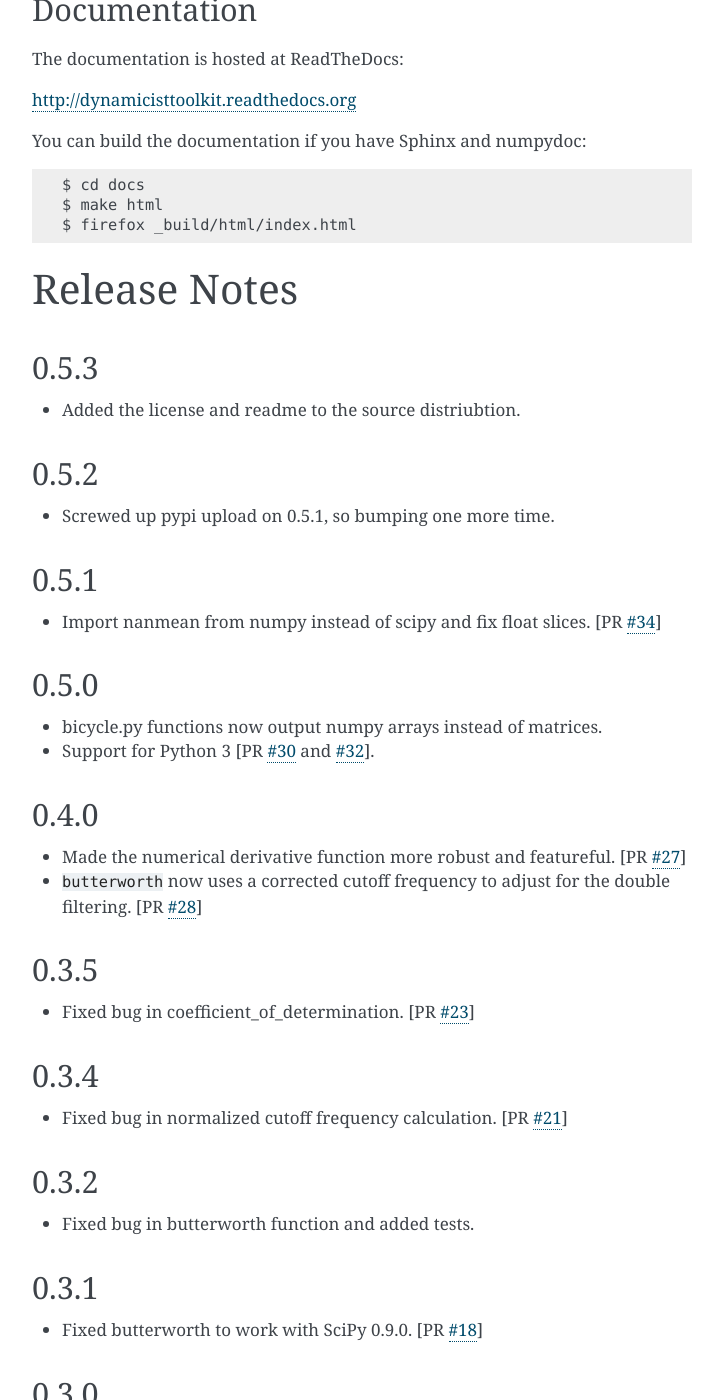
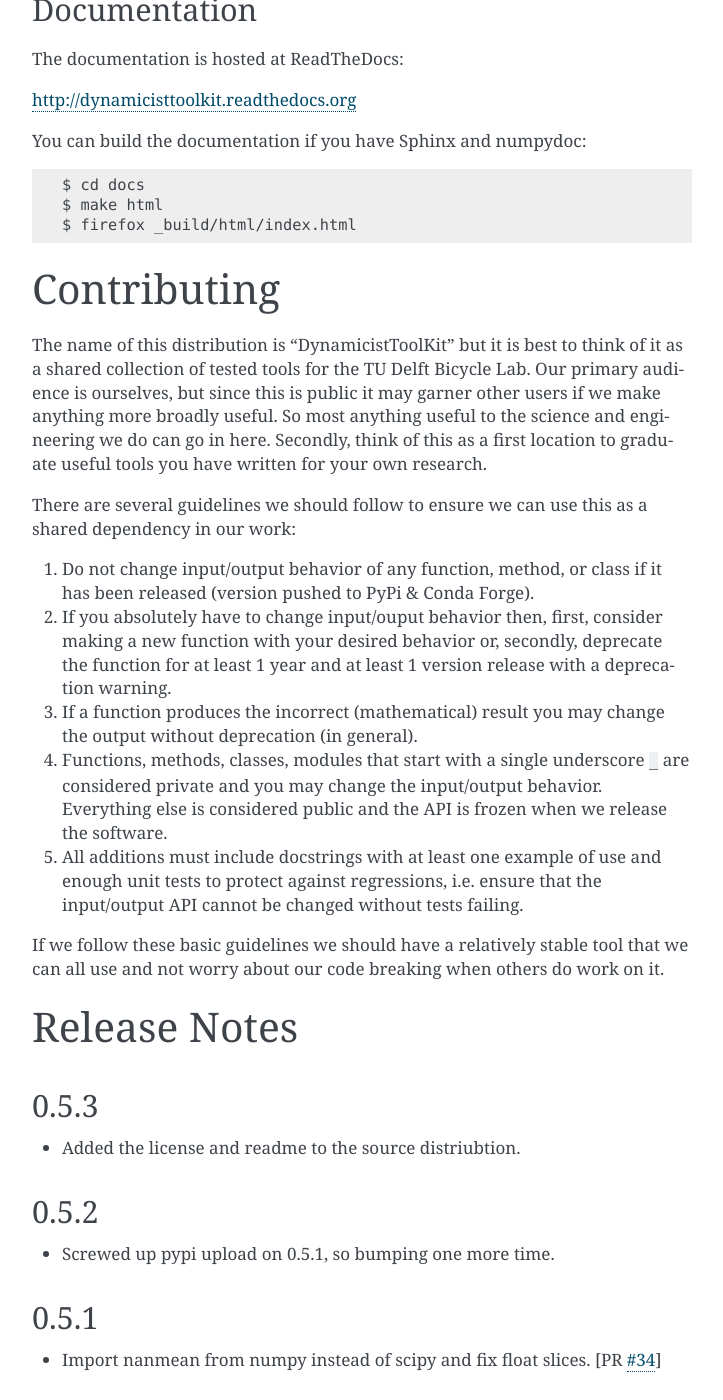
Before and after one commit to moorepants/DynamicistToolKit, a Sphinx documentation site: the page built from docs/index.rst, in a window 1280 px wide and 1400 px high, scrolled down 2122 px. Shown: the whole window, without its empty margins (388-1111 px from the left). Built offline with Sphinx 7.4.7, drawn with Linux system fonts in a browser that asks for light colours.

Commit message:
Added initial contributing explanation.

```diff
--- /dev/null
+++ b/CONTRIBUTING.rst
@@ -0,0 +1,33 @@
+============
+Contributing
+============
+
+The name of this distribution is "DynamicistToolKit" but it is best to think of
+it as a shared collection of tested tools for the TU Delft Bicycle Lab. Our
+primary audience is ourselves, but since this is public it may garner other
+users if we make anything more broadly useful. So most anything useful to the
+science and engineering we do can go in here. Secondly, think of this as a
+first location to graduate useful tools you have written for your own research.
+
+There are several guidelines we should follow to ensure we can use this as a
+shared dependency in our work:
+
+1. Do not change input/output behavior of any function, method, or class if it
+   has been released (version pushed to PyPi & Conda Forge).
+2. If you absolutely have to change input/ouput behavior then, first, consider
+   making a new function with your desired behavior or, secondly, deprecate the
+   function for at least 1 year and at least 1 version release with a
+   deprecation warning.
+3. If a function produces the incorrect (mathematical) result you may change
+   the output without deprecation (in general).
+4. Functions, methods, classes, modules that start with a single underscore
+   ``_`` are considered private and you may change the input/output behavior.
+   Everything else is considered public and the API is frozen when we release
+   the software.
+5. All additions must include docstrings with at least one example of use and
+   enough unit tests to protect against regressions, i.e. ensure that the
+   input/output API cannot be changed without tests failing.
+
+If we follow these basic guidelines we should have a relatively stable tool
+that we can all use and not worry about our code breaking when others do work
+on it.
--- a/docs/index.rst
+++ b/docs/index.rst
@@ -12,6 +12,8 @@ Contents:
 
 .. include:: ../README.rst
 
+.. include:: ../CONTRIBUTING.rst
+
 .. include:: ../CHANGELOG.rst
 
 Indices and tables
```
